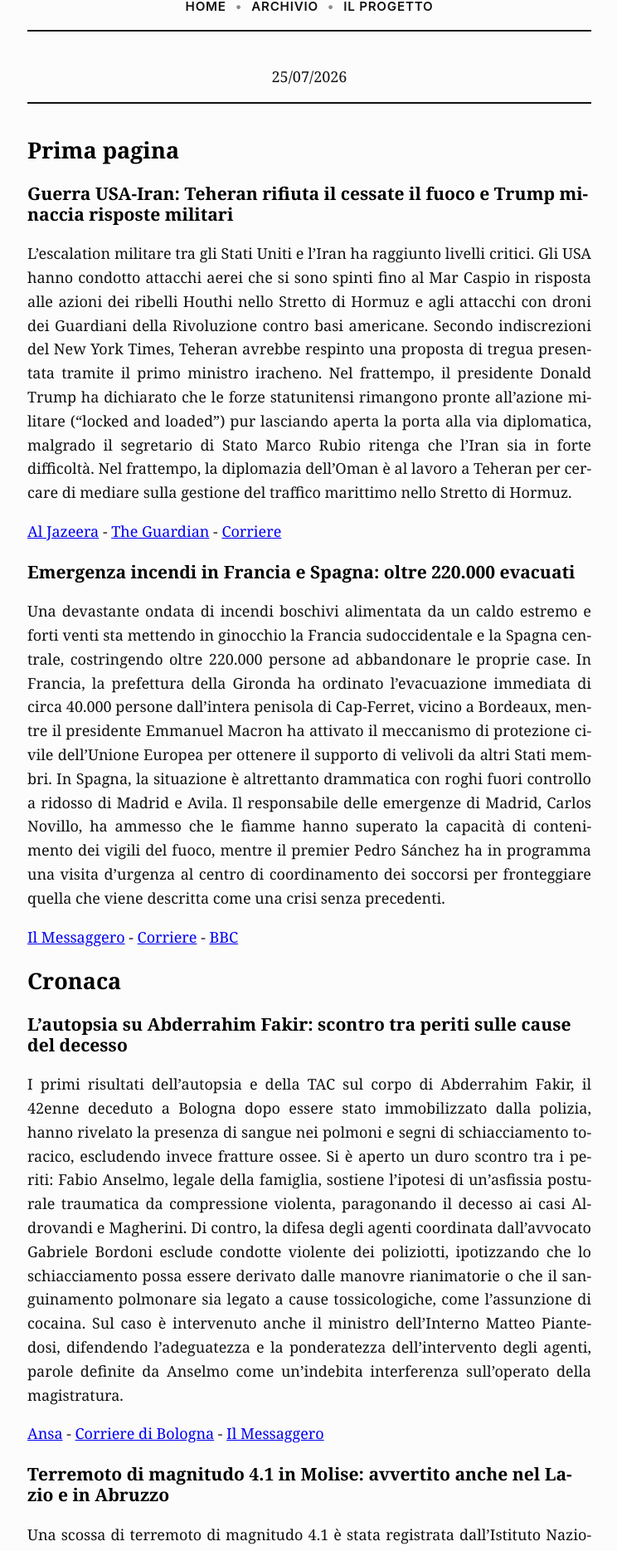
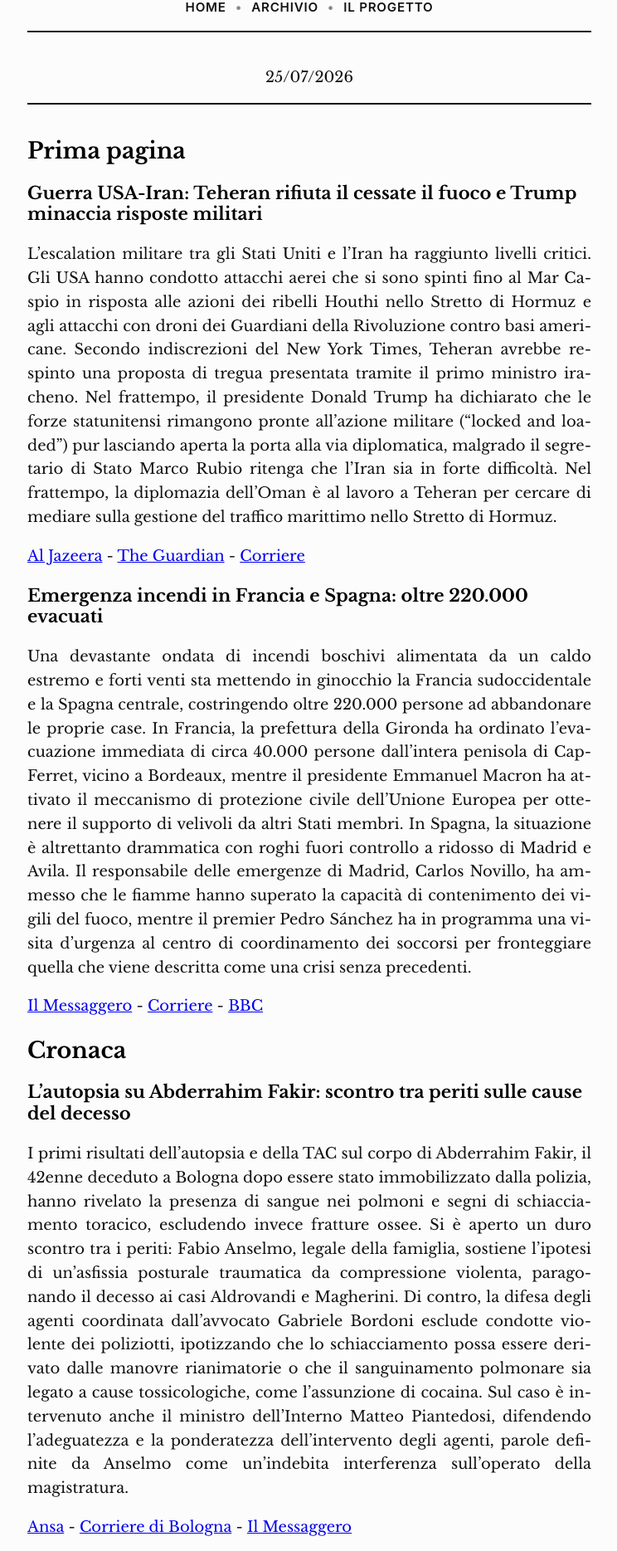
Before and after one commit to mastro35/6am-news-IT, a Jekyll site: the page built from index.html, in a window 1280 px wide. Shown: the part 248-2117 px from the top of the page at 83% size, without its empty margins (267-1011 px from the left). Built offline with Jekyll 4.4.1, drawn with Linux system fonts in a browser that asks for light colours; some web fonts are replaced.

Commit message:
Update default.html

```diff
--- a/_layouts/default.html
+++ b/_layouts/default.html
@@ -10,6 +10,10 @@
     <link rel="preconnect" href="https://fonts.googleapis.com">
     <link rel="preconnect" href="https://fonts.gstatic.com" crossorigin>
     <link href="https://fonts.googleapis.com/css2?family=Newsreader:opsz,wght@6..72,400;6..72,600;6..72,700&display=swap" rel="stylesheet">
+
+<link rel="preconnect" href="https://fonts.googleapis.com">
+<link rel="preconnect" href="https://fonts.gstatic.com" crossorigin>
+<link href="https://fonts.googleapis.com/css2?family=Libre+Baskerville:wght@400;700&display=swap" rel="stylesheet">
 
     <link href="https://fonts.googleapis.com/css2?family=Playfair+Display:ital,wght@0,700;1,400&display=swap" rel="stylesheet">
     <link rel="stylesheet" href="{{ '/assets/css/main.css' | relative_url }}">
```
